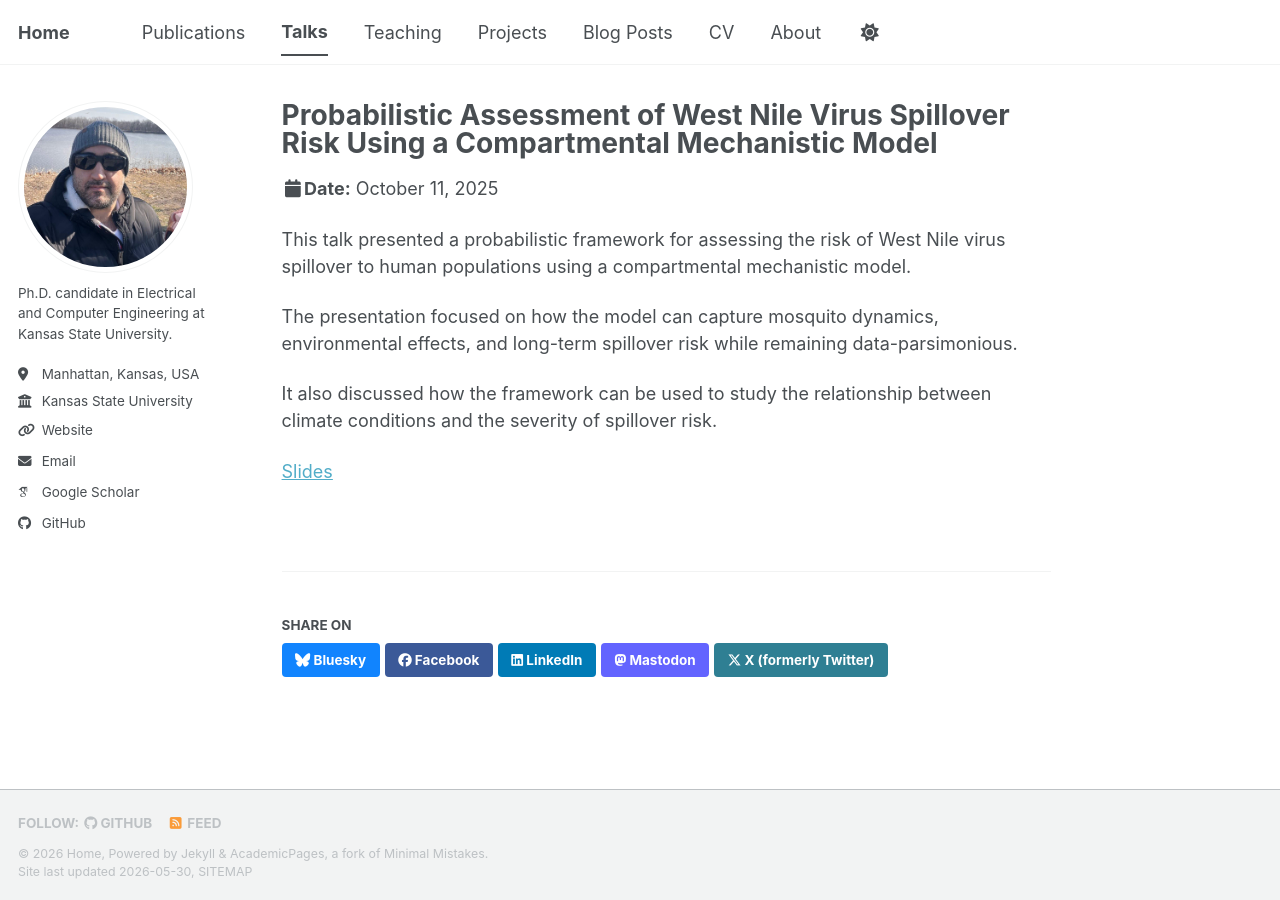
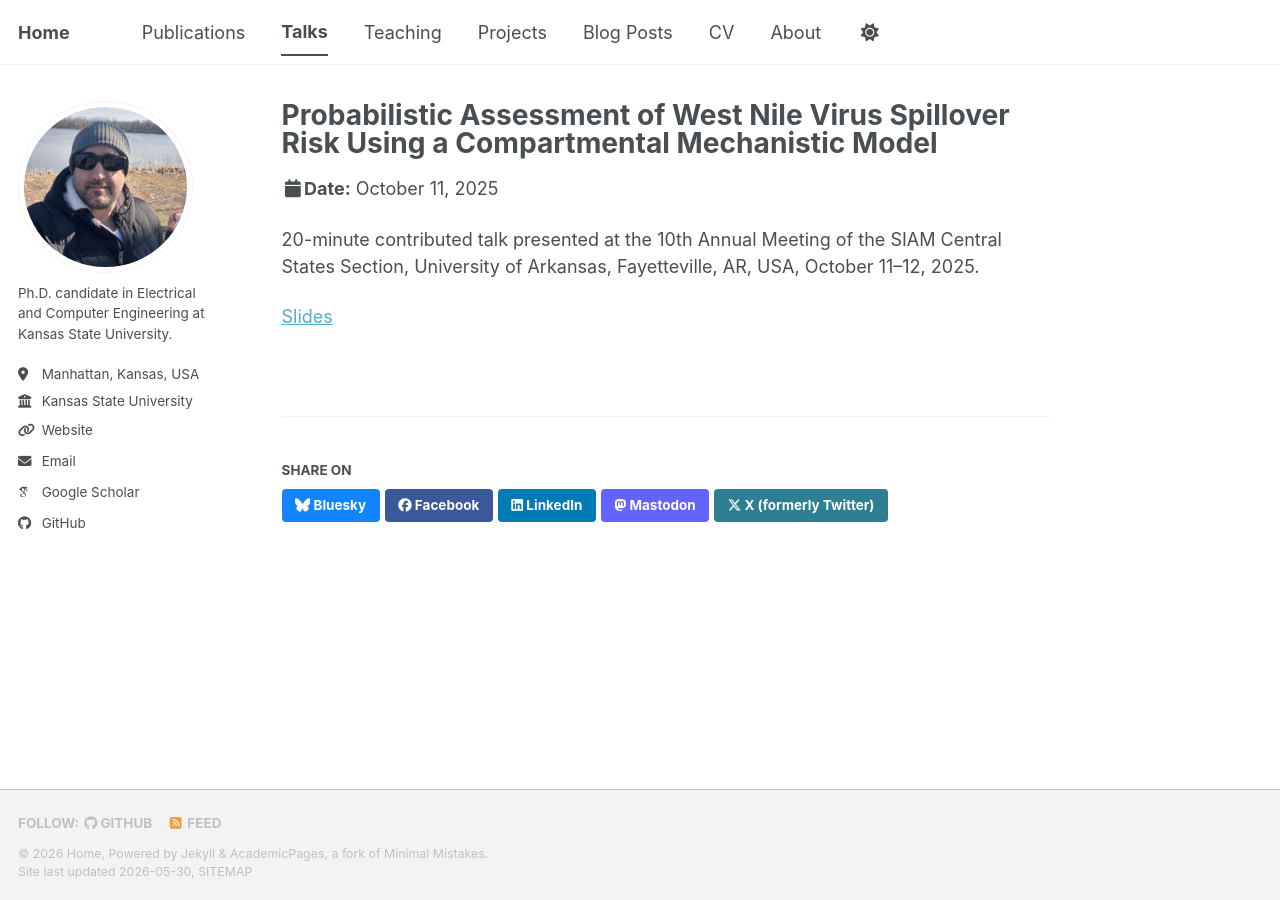
Before and after one commit to Saman-Hoss/Saman-Hoss.github.io, a Jekyll site: the page built from _talks/2025-10-11-siam-central-states-wnv.md, in a window 1280 px wide. Built offline with Jekyll 4.4.1, drawn with Linux system fonts in a browser that asks for light colours; some web fonts are replaced; a script bundle is joined from its source files by our own code; library files that are not in the unit come from our copies.

Commit message:
Update 2025-10-11-siam-central-states-wnv.md

```diff
--- a/_talks/2025-10-11-siam-central-states-wnv.md
+++ b/_talks/2025-10-11-siam-central-states-wnv.md
@@ -8,10 +8,6 @@ date: 2025-10-11
 location: "University of Arkansas, Fayetteville, AR, USA"
 ---
 
-This talk presented a probabilistic framework for assessing the risk of West Nile virus spillover to human populations using a compartmental mechanistic model.
-
-The presentation focused on how the model can capture mosquito dynamics, environmental effects, and long-term spillover risk while remaining data-parsimonious.
-
-It also discussed how the framework can be used to study the relationship between climate conditions and the severity of spillover risk.
+20-minute contributed talk presented at the 10th Annual Meeting of the SIAM Central States Section, University of Arkansas, Fayetteville, AR, USA, October 11--12, 2025.
 
 [Slides](https://www.math.ksu.edu/~pietro/Conferences/2025SIAMCS/Siam25_Hosseini.pdf)
```
